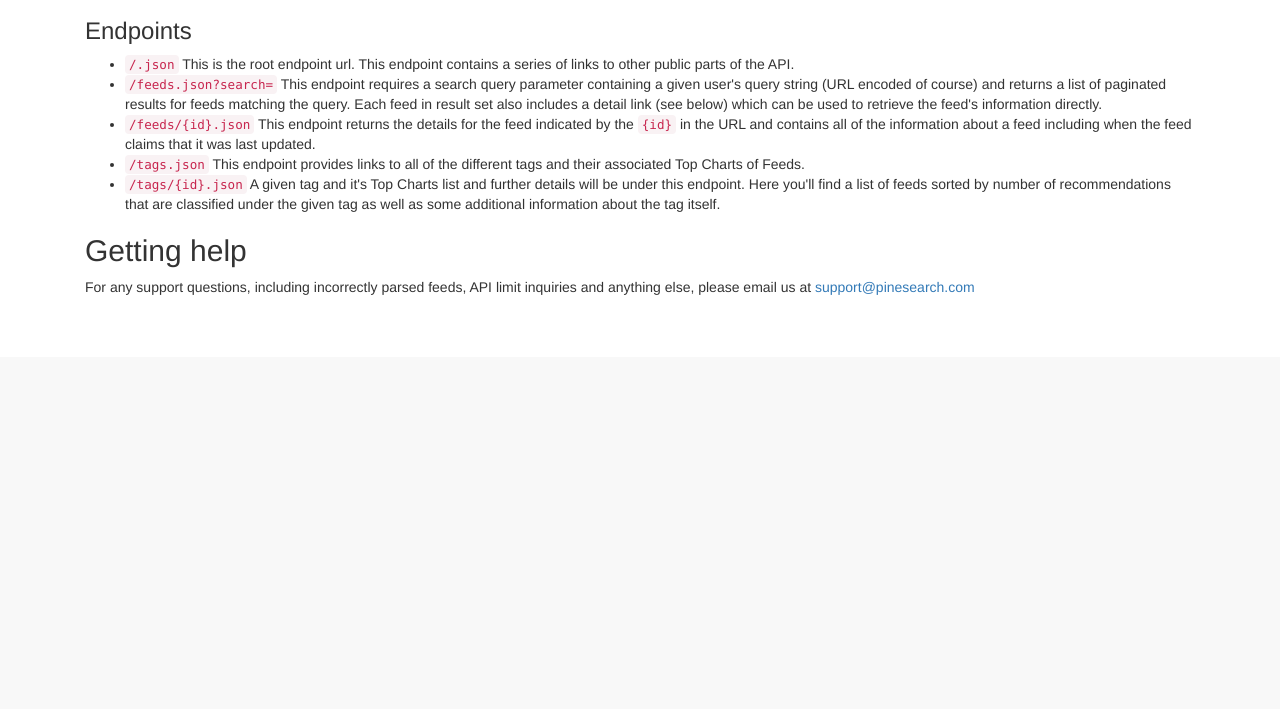
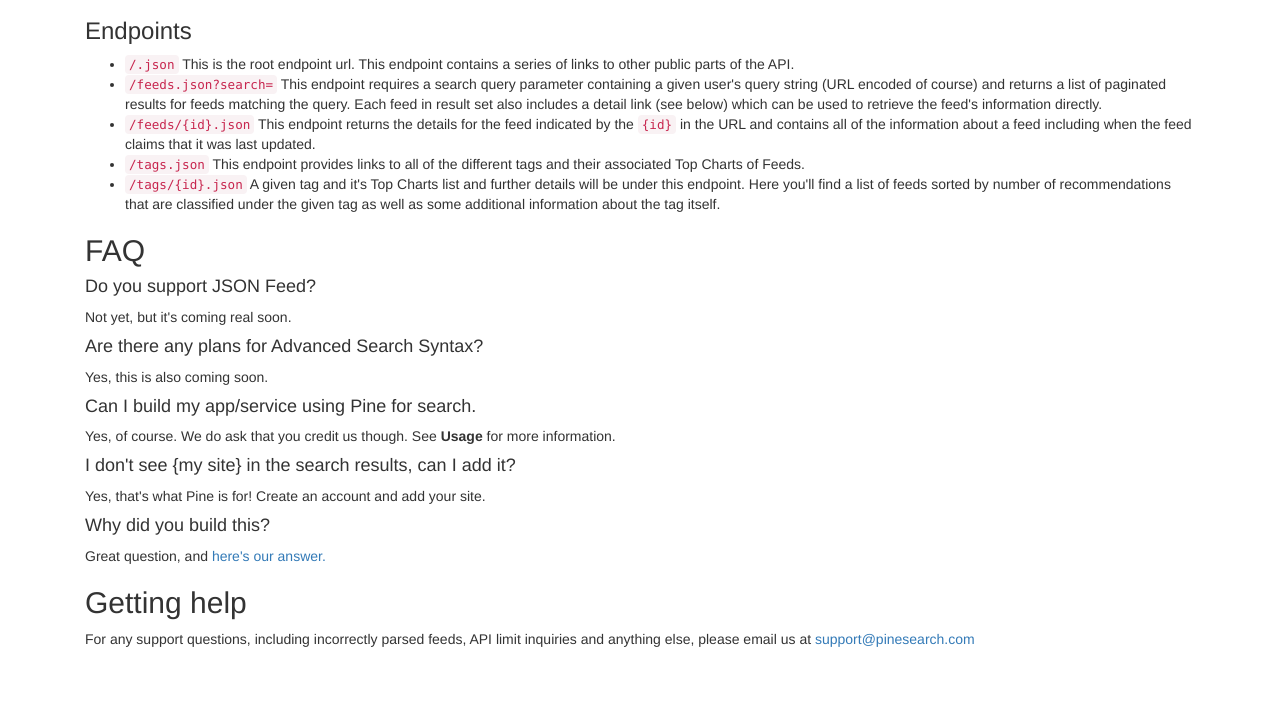
Before and after one commit to BlogHunt/bloghunt-api, a Django app: template feeds/templates/documentation.html in a window 1280 px wide. Shown: the part 946-1655 px from the top of the page. Before the commit the page ends 1241 px from the top, so only its background shows below. Run offline with Django 3.2, Linux system fonts and the light colour scheme; the template is opened without the code that fills it, so the values that code supplies are empty; some libraries are stand-ins or nearby versions.

Commit message:
Fixes issues with Tag top lists and adds a FAQ

```diff
--- a/feeds/templates/documentation.html
+++ b/feeds/templates/documentation.html
@@ -72,6 +72,20 @@
                 A given tag and it's Top Charts list and further details will be under this endpoint. Here you'll find a list of feeds sorted by number of recommendations that are classified under the given tag as well as some additional information about the tag itself.
             </li>
         </ul>
+        <!-- FAQ -->
+        <div class="h2">
+            FAQ
+        </div>
+        <h4>Do you support JSON Feed?</h4>
+        <p>Not yet, but it's coming real soon.</p>
+        <h4>Are there any plans for Advanced Search Syntax?</h4>
+        <p>Yes, this is also coming soon.</p>
+        <h4>Can I build my app/service using Pine for search.</h4>
+        <p>Yes, of course. We do ask that you credit us though. See <b>Usage</b> for more information.</p>
+        <h4>I don't see {my site} in the search results, can I add it?</h4>
+        <p>Yes, that's what Pine is for! Create an account and add your site.</p>
+        <h4>Why did you build this?</h4>
+        <p>Great question, and <a href="/about">here's our answer.</a></p>
         <!-- Support -->
         <div class="h2">
             Getting help
--- a/feeds/views.py
+++ b/feeds/views.py
@@ -115,7 +115,7 @@
 class HomeViewSet(mixins.ListModelMixin, viewsets.GenericViewSet):
     template_name = 'home.html'
     queryset = models.Tag.objects.order_by('slug')
-    serializer_class = serializers.TagSerializer
+    serializer_class = serializers.TagSummarySerializer
 
 
 @api_view()
```
Also changed, not shown: feeds/serializers.py (+6 -1 lines).
